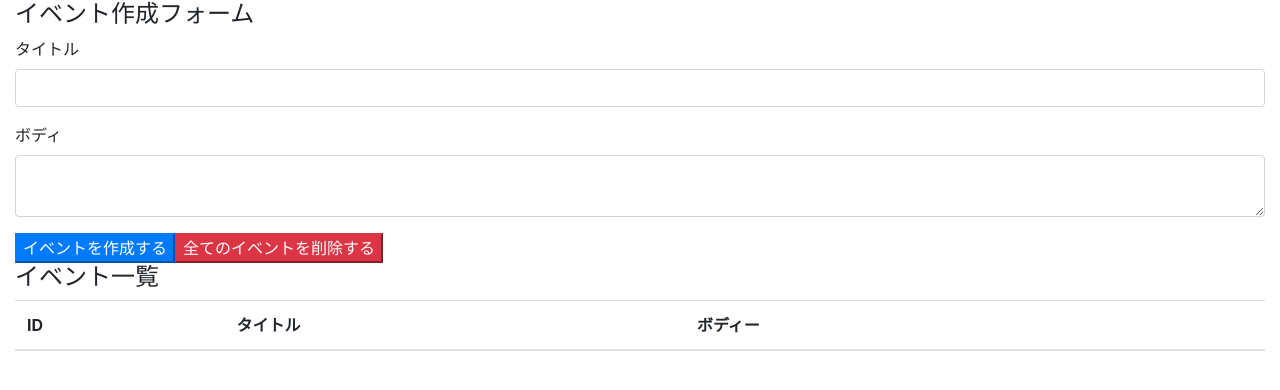
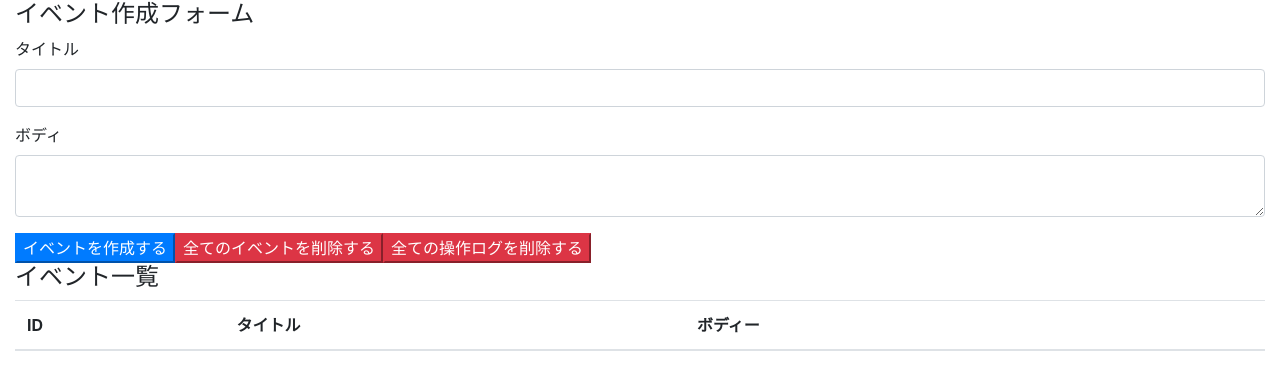
Before and after one commit to wasborn200/react-hooks-101, a React (Create React App) app: page / in a window 1280 px wide. Shown: the top 390 px of the page. Built offline with nearby package versions, Linux system fonts and the light colour scheme.

Commit message:
delete all operation logs

```diff
--- a/src/components/EventForm.js
+++ b/src/components/EventForm.js
@@ -13,7 +13,6 @@
   const { state, dispatch } = useContext(AppContext)
   const [title, setTitle] = useState('')
   const [body, setBody] = useState('')
-
 
   const addEvent = e => {
     e.preventDefault()
@@ -48,6 +47,16 @@
 
   const unCreatable = title === '' || body === ''
 
+  const deleteAllOperationLogs = e => {
+    e.preventDefault()
+    const result = window.confirm('全ての操作ログを本当に削除しても良いですか？')
+    if (result) {
+      dispatch({
+        type:DELETE_ALL_OPERATION_LOGS
+      })
+    }
+  }
+
   return (
     <>
       <h4>イベント作成フォーム</h4>
@@ -67,6 +76,8 @@
           disabled={unCreatable}>イベントを作成する</button>
         <button className="button btn-danger" onClick={deleteAllEvents}
           disabled={state.events.length === 0}>全てのイベントを削除する</button>
+        <button className="button btn-danger" onClick={deleteAllOperationLogs}
+          disabled={state.operationLogs.length === 0}>全ての操作ログを削除する</button>
 
       </form>
     </>
```
